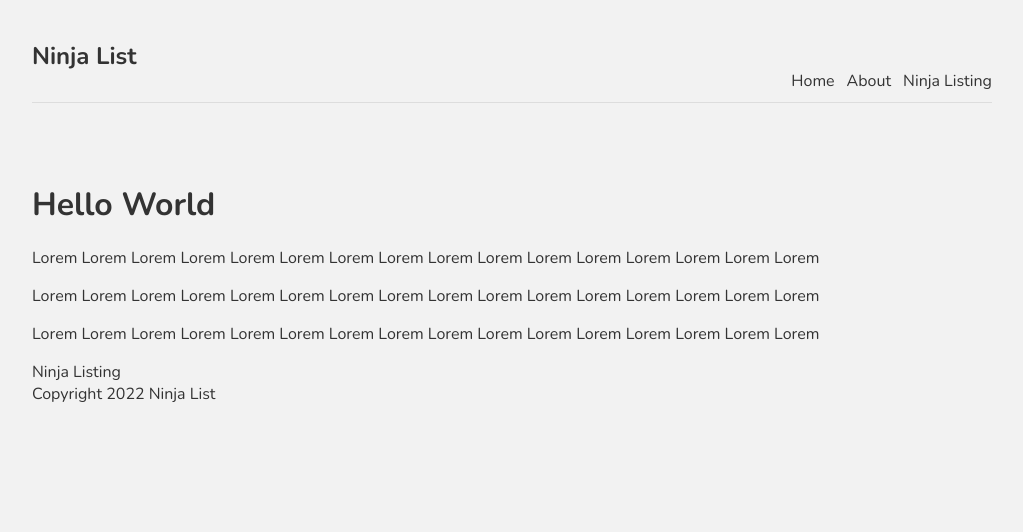
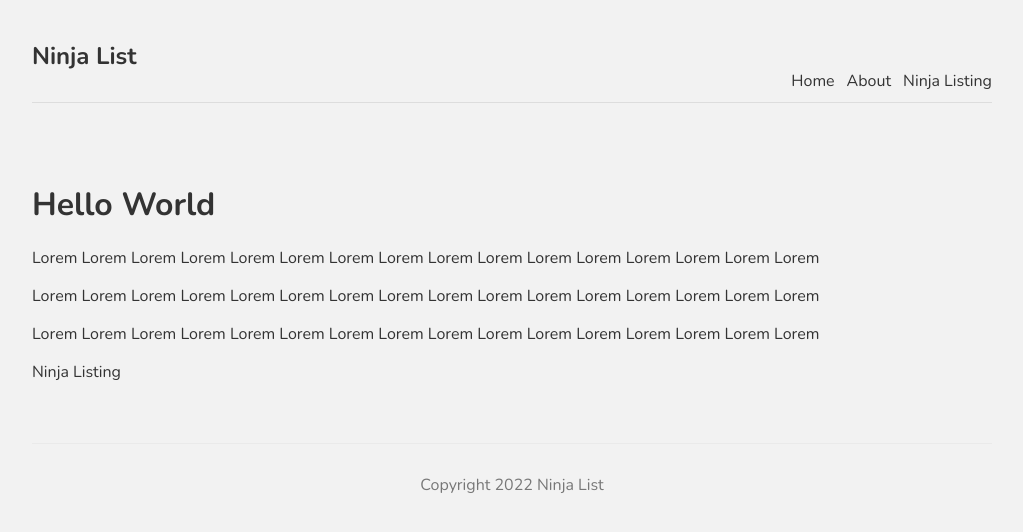
Before and after one commit to Owaisjaved/NextJsLearning, a Next.js app: page / in a window 1280 px wide. Shown: the top 532 px of the page, without its empty margins (128-1151 px from the left). Built offline with nearby package versions, Linux system fonts and the light colour scheme.

Commit message:
div to footer tag

```diff
--- a/components/Footer.js
+++ b/components/Footer.js
@@ -1,8 +1,8 @@
 const Footer = () => {
     return (
-        <div>
+        <footer>
             Copyright 2022 Ninja List
-        </div>
+        </footer>
       );
 }
 
```
